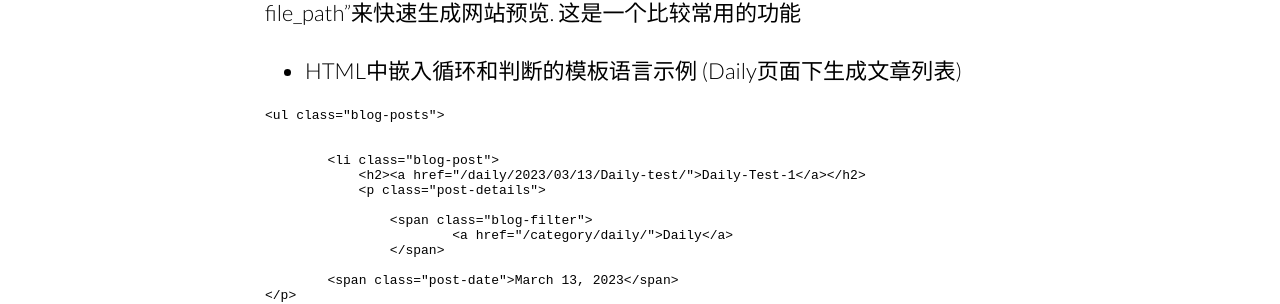
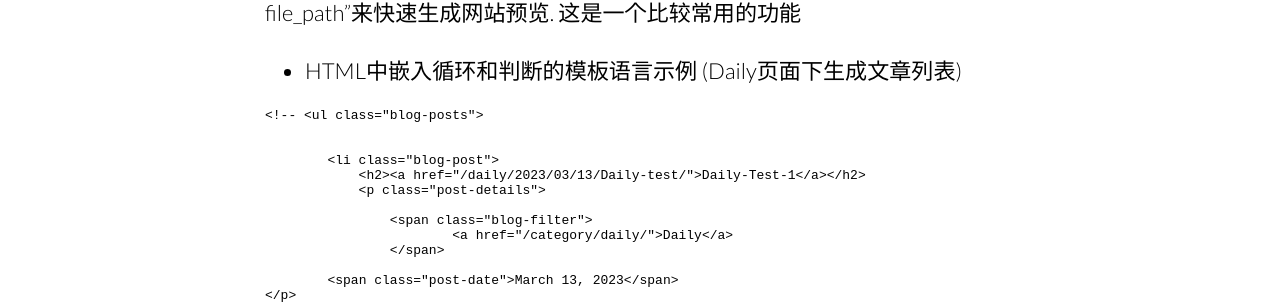
Before and after one commit to pandacase/pandacase.github.io, a Jekyll site: the page built from _posts/2023-03-11-pandaBlog.md, in a window 1280 px wide and 900 px high, scrolled down 3842 px. Shown: the part 152-456 px from the top of the window. Built offline with Jekyll 4.4.1, drawn with Linux system fonts in a browser that asks for light colours; nearby versions of some CDN libraries; comment, search, counter and statistics services are not loaded; some of the changed text lies outside the part shown.

Commit message:
Update 2023-03-11-pandaBlog.md

````diff
--- a/_posts/2023-03-11-pandaBlog.md
+++ b/_posts/2023-03-11-pandaBlog.md
@@ -77,8 +77,8 @@
 
 * HTML中嵌入循环和判断的模板语言示例 (Daily页面下生成文章列表)
 
-```txt
-<ul class="blog-posts">
+```HTML
+<!-- <ul class="blog-posts">
     {% for post in site.posts %}
         {% if post.categories[0] == "Daily" %}
         <li class="blog-post">
@@ -91,7 +91,7 @@
         </li>
         {% endif %}
     {% endfor %}
-</ul>
+</ul> -->
 ```
 
 &emsp;&emsp; 至于网页中的大部分背景图片, 目前是部署在国内的[路过图床](https://imgse.com/)下, 不过这个图床好像没有随机图片链接的功能, 后续可能会考虑更换图床. 然后图标的制作是使用Ai来绘制.svg矢量图. 完整的源码在底部导航栏的GitHub链接中可以找到.
````
